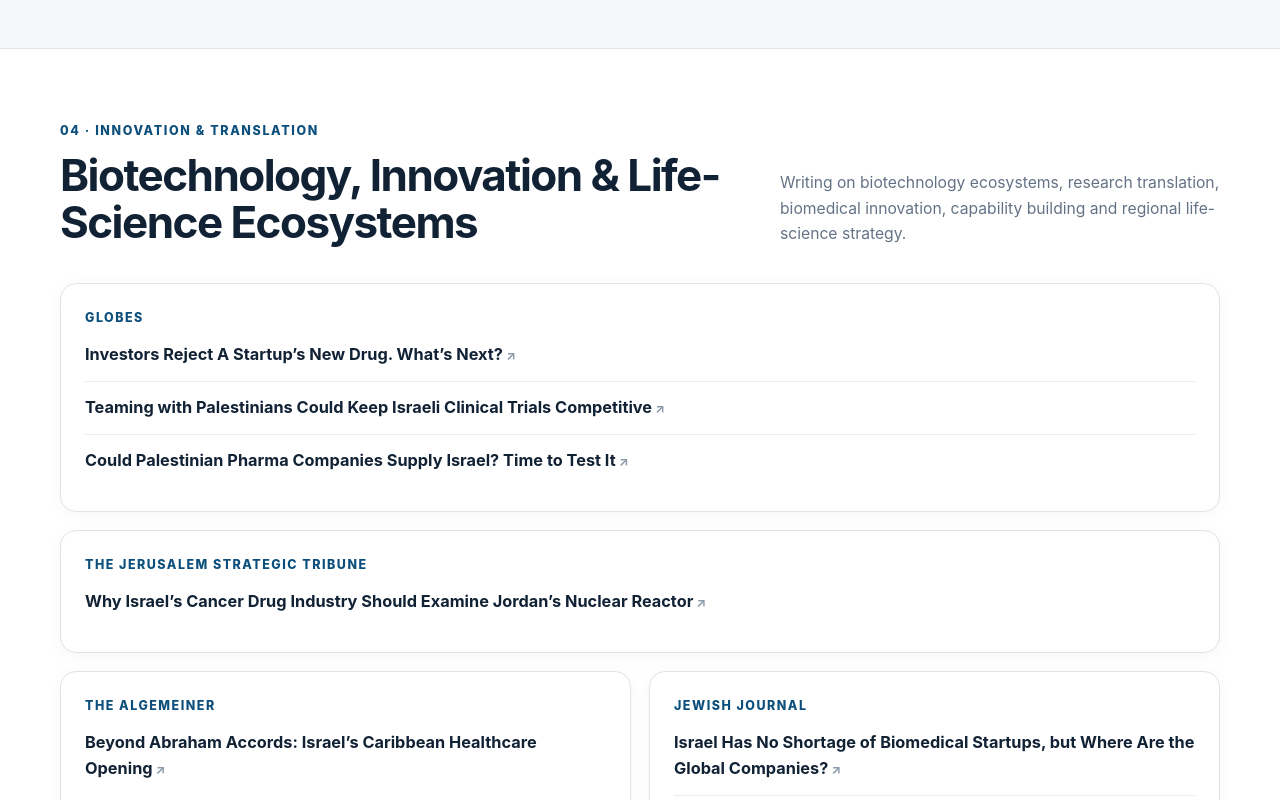
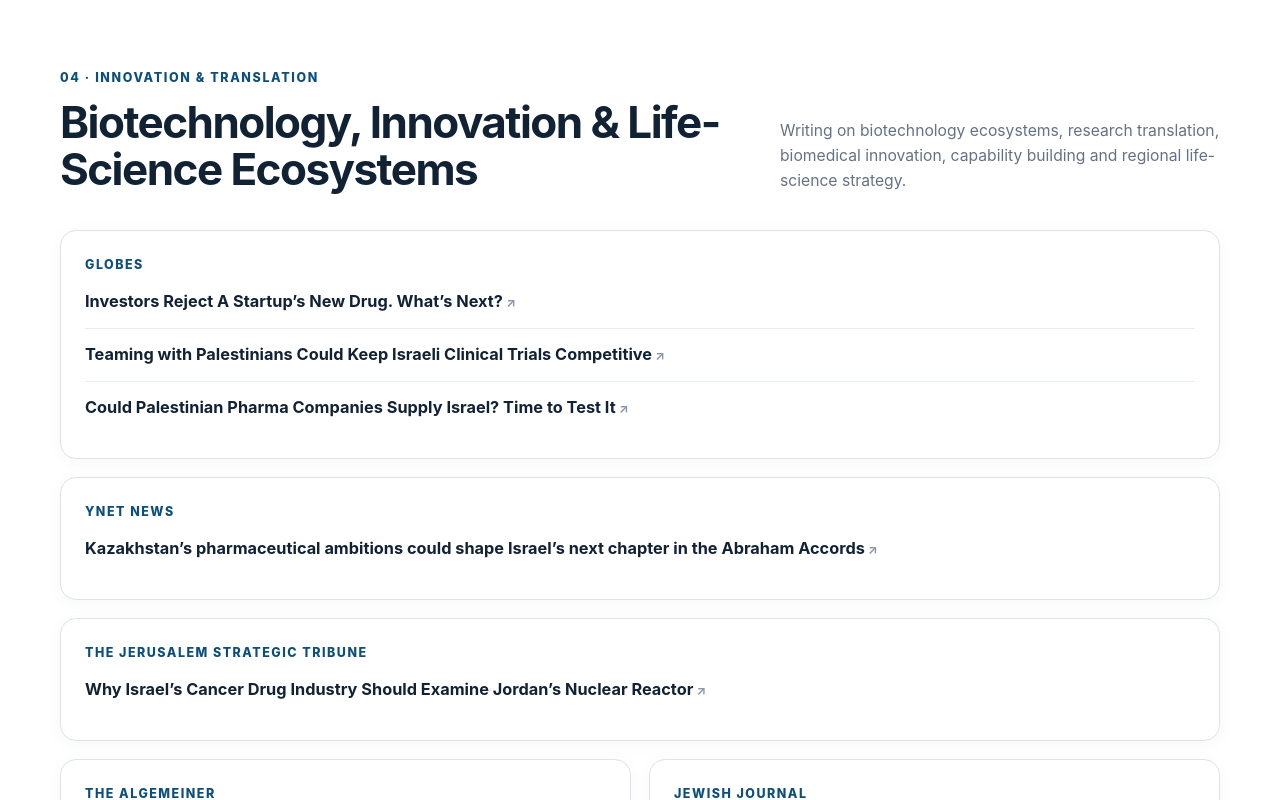
Before and after one commit to professor-david-adler/professor-david-adler.github.io, a plain HTML site: page index.html in a window 1280 px wide. Shown: the part 6527-7327 px from the top of the page. Drawn offline with Linux system fonts and the light colour scheme.

Commit message:
Move Ynet Kazakhstan article

```diff
--- a/index.html
+++ b/index.html
@@ -583,7 +583,6 @@
           <article class="outlet full">
             <div class="outlet-name">Ynet News</div>
             <ul class="article-list">
-              <li><a class="article-title" href="https://www.ynetnews.com/opinions-analysis/article/bjx2uhz1qg" target="_blank" rel="noopener noreferrer">Kazakhstan’s pharmaceutical ambitions could shape Israel’s next chapter in the Abraham Accords</a></li>
               <li><a class="article-title" href="https://www.ynetnews.com/opinions-analysis/article/rjtjgd60ge" target="_blank" rel="noopener noreferrer">Could quantum computing threaten Israel’s biotechnology edge?</a></li>
               <li><a class="article-title" href="https://www.ynetnews.com/health_science/article/rjddg6zcml" target="_blank" rel="noopener noreferrer">Would You Take a Drug Never Tested on Humans but Declared Safe by AI?</a></li>
             </ul>
@@ -661,6 +660,13 @@
               <li><a class="article-title" href="https://en.globes.co.il/en/article-a-startups-new-drug-is-rejected-what-should-happen-next-1001564356" target="_blank" rel="noopener noreferrer">Investors Reject A Startup’s New Drug. What’s Next?</a></li>
               <li><a class="article-title" href="https://en.globes.co.il/en/article-teaming-with-palestinians-could-keep-israeli-clinical-trials-competitive-1001561661" target="_blank" rel="noopener noreferrer">Teaming with Palestinians Could Keep Israeli Clinical Trials Competitive</a></li>
               <li><a class="article-title" href="https://en.globes.co.il/en/article-could-palestinian-pharma-companies-supply-israel-time-to-test-it-1001556892" target="_blank" rel="noopener noreferrer">Could Palestinian Pharma Companies Supply Israel? Time to Test It</a></li>
+            </ul>
+          </article>
+
+          <article class="outlet full">
+            <div class="outlet-name">Ynet News</div>
+            <ul class="article-list">
+              <li><a class="article-title" href="https://www.ynetnews.com/opinions-analysis/article/bjx2uhz1qg" target="_blank" rel="noopener noreferrer">Kazakhstan’s pharmaceutical ambitions could shape Israel’s next chapter in the Abraham Accords</a></li>
             </ul>
           </article>
 
```
